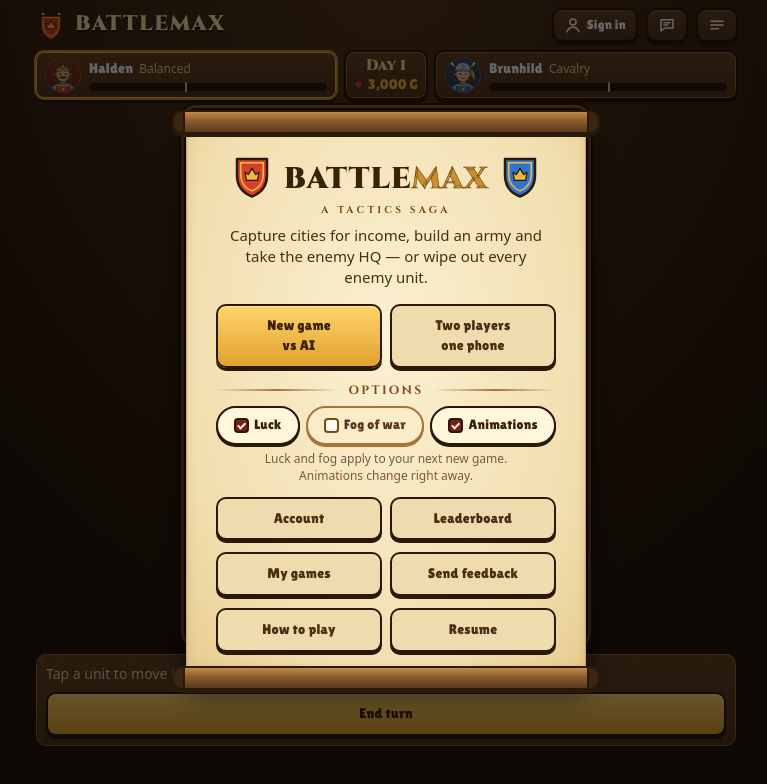
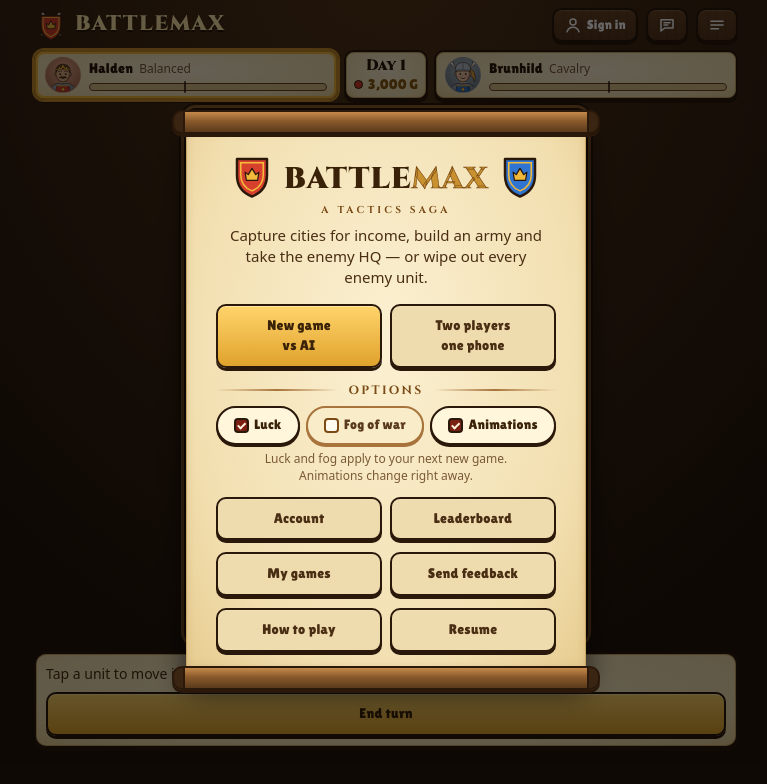
Before and after one commit to marcellosparker/advanced-combat, a plain HTML site: page public/index.html in a window 1280 px wide. Shown: the whole page, without its empty margins (254-1021 px from the left). Drawn offline with nearby package versions, Linux system fonts and the light colour scheme; a script that the page names is missing.

Commit message:
Info panel, commander bars and day/gold on light parchment for readability
Co-Authored-By: Claude Opus 5.5 <noreply@anthropic.com>
Claude-Session: https://claude.ai/code/session_01VqWNrK1FMRsA6rJQc6q3mM

```diff
--- a/public/index.html
+++ b/public/index.html
@@ -200,6 +200,18 @@ header .brand span{display:inline !important}
 .gstat .ggold{display:flex;align-items:center;gap:5px;font-family:var(--disp);font-size:14px;color:#f2b93b;white-space:nowrap;line-height:1.1}
 .gstat .dot{width:9px;height:9px;border:1.5px solid #2a180a}
 .co.turn{border-color:#c8902e !important;box-shadow:0 0 0 1px #f2b93b inset,0 3px 0 #2a180a}
+/* game-info boxes on light parchment for readability */
+#panel,.co,.gstat{background:radial-gradient(ellipse at 50% 40%,#fbf0d2 0,#f2dfb0 75%,#e8cf96 100%) !important;border:2px solid #2a180a !important;box-shadow:inset 0 0 0 1px #c9a565,0 3px 0 #2a180a !important}
+#info{color:#4a2e14}
+#info b{color:#2a180a}
+.co .nm{color:#2a180a}
+.co .tg{color:#7a5a36}
+.co.turn{box-shadow:inset 0 0 0 2px #f2b93b,0 0 0 2px #c8902e,0 3px 0 #2a180a !important}
+.co.pw{box-shadow:inset 0 0 0 2px #d8402e,0 3px 0 #2a180a !important}
+.co .meter{background:#d9c08a;border:1.5px solid #6b4526}
+.co .meter b{background:#2a180a}
+.gstat .gday{color:#2a180a}
+.gstat .ggold{color:#8a5a10}
 @media (max-width:480px){.gstat{min-width:62px;padding:3px 5px}.gstat .gday{font-size:13px}.gstat .ggold{font-size:12px;gap:4px}.co .tg{display:none}header .brand{font-size:19px}}
 
 /* parchment scroll dialog */
@@ -1092,7 +1104,7 @@ function tileInfo(x,y){
 }
 function unitInfo(u){
   const d = U[u.type], r = rangeOf(u);
-  return `<b style="color:${SIDES[u.side].c}">${d.n}</b> · ${disp(u.hp)}/10 HP · Move ${mvOf(u)} · Range ${r[0]===r[1]?r[0]:r.join('–')} · Atk ${atkOf(u)}% — ${d.d}`;
+  return `<b style="color:${SIDES[u.side].d}">${d.n}</b> · ${disp(u.hp)}/10 HP · Move ${mvOf(u)} · Range ${r[0]===r[1]?r[0]:r.join('–')} · Atk ${atkOf(u)}% — ${d.d}`;
 }
 function updatePanel(){
   if (!G) return;
```
